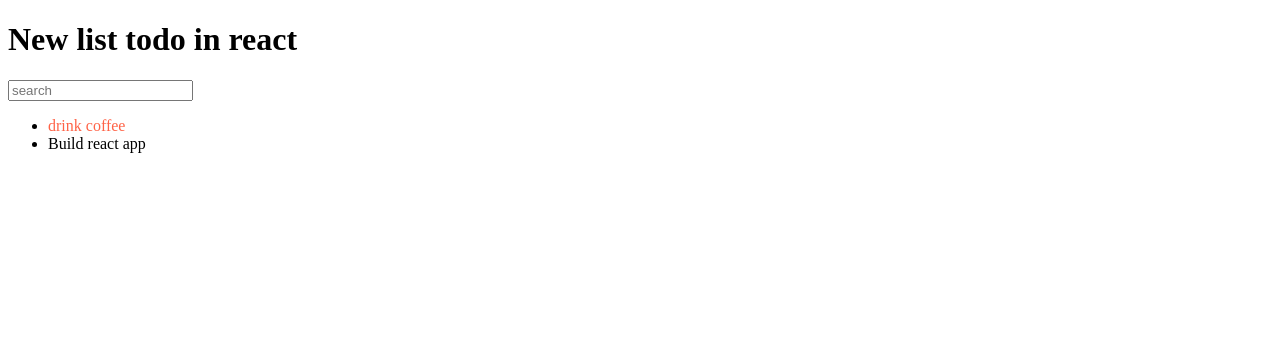
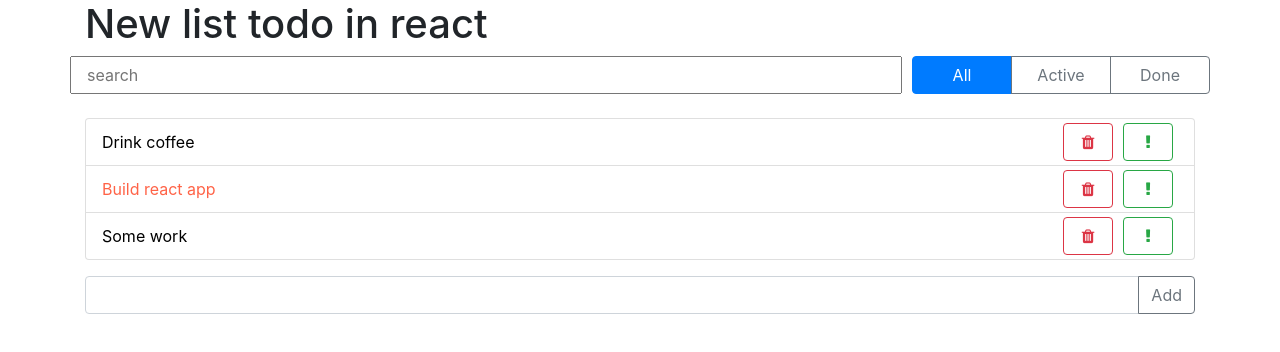
Before and after one commit to Maksim996/Learn-React, a React (Create React App) app: page / in a window 1280 px wide. Shown: the top 352 px of the page. Built offline with nearby package versions, Linux system fonts and the light colour scheme.

Commit message:
new style

```diff
--- a/public/index.html
+++ b/public/index.html
@@ -7,6 +7,8 @@
       name="description"
       content="Web site created using create-react-app"
     />
+    <link rel="stylesheet" href="https://stackpath.bootstrapcdn.com/font-awesome/4.7.0/css/font-awesome.min.css">
+    <link rel="stylesheet" href="https://stackpath.bootstrapcdn.com/bootstrap/4.5.2/css/bootstrap.min.css">
     <title>Todo list</title>
   </head>
   <body>
--- a/src/App.js
+++ b/src/App.js
@@ -1,14 +1,27 @@
 import React from 'react';
 import AppHeader from './components/AppHeader';
 import TodoList from './components/TodoList';
-import Search from './components/Search'
+import Search from './components/Search';
+import TodoStatusFilter from './components/TodoStatusFilter';
+import AddTodos from './components/AddTodos';
 
 const App = () => {
+
+  const todoData = [
+    { label: 'Drink coffee', important: false, id: 1},
+    { label: 'Build react app', important: true, id: 2 },
+    { label: 'Some work', important: false, id: 3 },
+  ]
+
   return (
-    <div>
+    <div className="container">
       <AppHeader />
-      <Search />
-      <TodoList />
+      <div className="row mb-4">
+        <Search/>
+        <TodoStatusFilter/>
+      </div>
+      <TodoList items={todoData}/>
+      <AddTodos />
     </div>
   )
 }
--- /dev/null
+++ b/src/components/AddTodos.js
@@ -0,0 +1,13 @@
+import React from 'react';
+
+const AddTodos = () => {
+  return (
+    <div className="input-group mt-3">
+      <input type="text" className="form-control" />
+      <div className="input-group-append">
+        <button className="btn btn-outline-secondary" type="button">Add</button>
+      </div>
+    </div>
+)}
+
+export default AddTodos
--- a/src/components/Search.js
+++ b/src/components/Search.js
@@ -1,7 +1,7 @@
 import React from 'react';
 
 const Search = () => {
-  return <input type="text" placeholder="search"/>
+  return <input type="text" placeholder="search" className="col"/>
 };
 
 export default Search;
--- /dev/null
+++ b/src/components/TodoList.css
@@ -0,0 +1,3 @@
+.todo-list li{
+    padding: .25rem 1rem;
+}
--- a/src/components/TodoList.js
+++ b/src/components/TodoList.js
@@ -1,11 +1,22 @@
 import React from 'react';
-import TodoListItem from './TodoListItems';
+import TodoListItem from './TodoListItem';
+import './TodoList.css'
 
-const TodoList = () => {
+const TodoList = ({ items }) => {
   return (
-    <ul>
-      <li><TodoListItem label="drink coffee" important/></li>
-      <li><TodoListItem label="Build react app" /></li>
+    <ul className="list-group todo-list">
+      { items.map((item) => {
+        const { id, ...itemProps} = item;
+
+        return (
+          <li key={ id }
+              className="list-group-item"
+          >
+            {/*<TodoListItem label={item.label} important={item.important}/>*/}
+            <TodoListItem { ...itemProps }/>
+          </li>
+        );
+      })}
     </ul>
   );
 };
--- /dev/null
+++ b/src/components/TodoListItem.css
@@ -0,0 +1,9 @@
+.todo-list-item {
+    display: flex;
+    align-items: center;
+    justify-content: space-between;
+}
+.todo-list-item button {
+    min-width: 50px;
+    margin: 0 5px;
+}
--- /dev/null
+++ b/src/components/TodoListItem.js
@@ -0,0 +1,24 @@
+import React from 'react';
+import './TodoListItem.css'
+
+const TodoListItem = ({ label, important = false }) => {
+  const style = {
+    color : important ? "tomato" : "black"
+  }
+
+  return (
+    <div className="todo-list-item">
+      <span style={style}>{ label }</span>
+      <div className="d-flex align-items-center" role="group" aria-label="Basic example">
+        <button type="button" className="btn btn-outline-danger">
+          <i className="fa fa-trash"></i>
+        </button>
+        <button type="button" className="btn btn-outline-success">
+          <i className="fa fa-exclamation"></i>
+        </button>
+      </div>
+    </div>
+  );
+};
+
+export default TodoListItem;
--- a/src/components/TodoListItems.js
+++ /dev/null
@@ -1,11 +0,0 @@
-import React from 'react';
-
-const TodoListItem = ({ label, important = false }) => {
-  const style = {
-    color : important ? "tomato" : "black"
-  }
-
-  return <span style={style}>{ label }</span>;
-};
-
-export default TodoListItem;
--- /dev/null
+++ b/src/components/TodoStatusFilter.css
@@ -0,0 +1,6 @@
+.todo-status-filter {
+    margin-left: 10px;
+}
+.todo-status-filter button{
+    min-width: 100px;
+}
--- /dev/null
+++ b/src/components/TodoStatusFilter.js
@@ -0,0 +1,14 @@
+import React from 'react';
+import './TodoStatusFilter.css';
+
+const TodoStatusFilter = () => {
+  return (
+    <div className="btn-group todo-status-filter" role="group" aria-label="Basic example">
+      <button type="button" className="btn btn-primary">All</button>
+      <button type="button" className="btn btn-outline-secondary">Active</button>
+      <button type="button" className="btn btn-outline-secondary">Done</button>
+    </div>
+  )
+}
+
+export default TodoStatusFilter;
```
